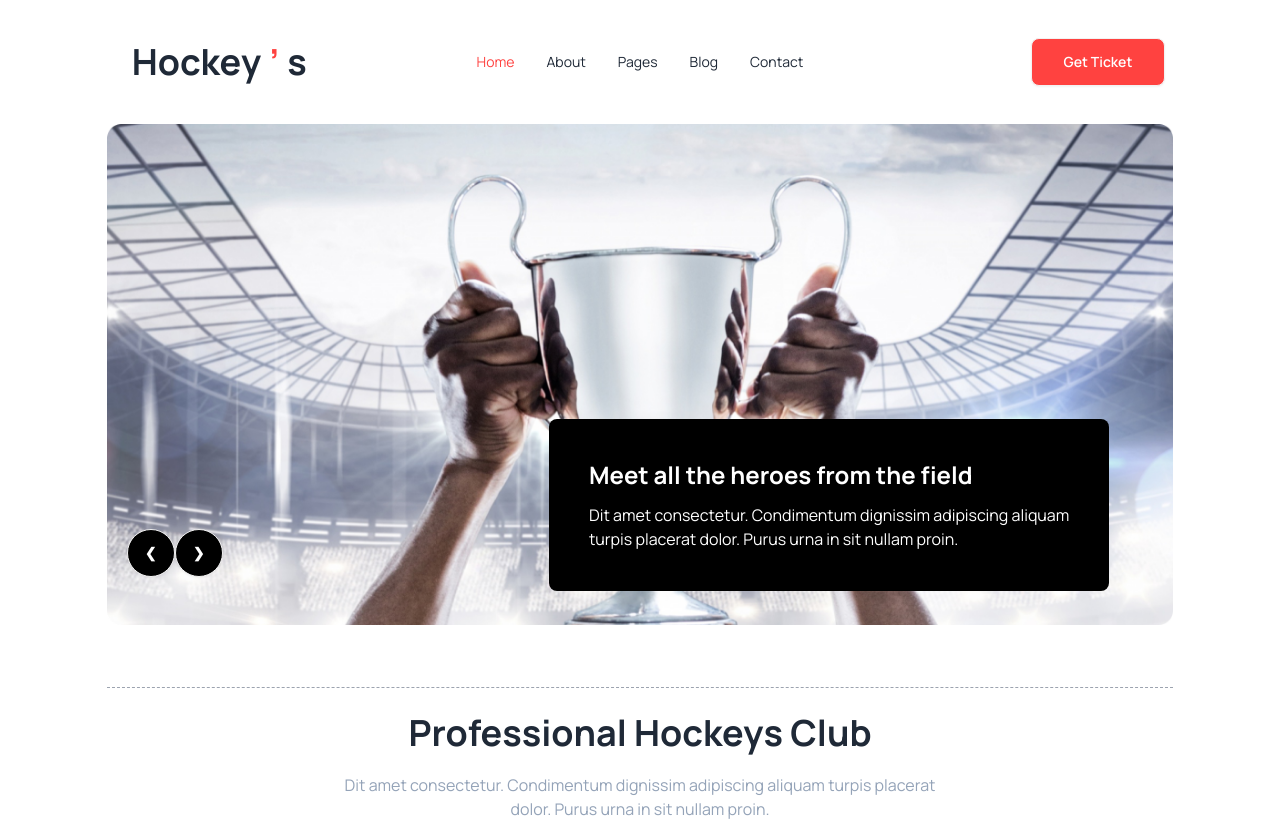
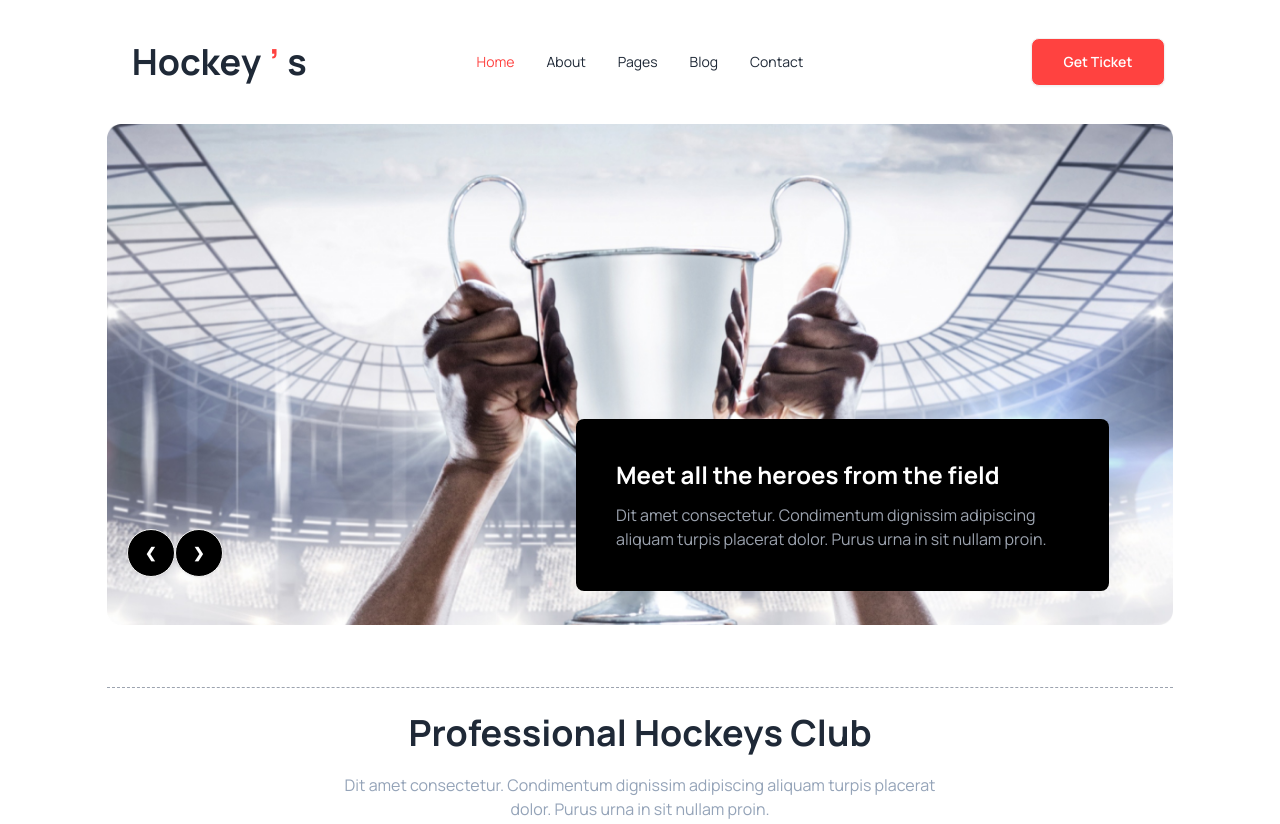
Before and after one commit to Moksina-Akter/Hockey-Assignment, a plain HTML site: page index.html in a window 1280 px wide. Shown: the top 824 px of the page. Drawn offline with nearby package versions, Linux system fonts and the light colour scheme.

Commit message:
banner edit

```diff
--- a/index.html
+++ b/index.html
@@ -94,9 +94,9 @@
         </div>
       </div>
 
-       <div class="absolute  md:absolute bg-black  text-white rounded-lg p-10 space-y-3 md:bottom-10 md:right-16 ">
-            <h1 class=" font-bold text-2xl">Meet all the heroes from the field</h1>
-            <p>Dit amet consectetur. Condimentum dignissim adipiscing aliquam <br> turpis placerat dolor. Purus urna in sit nullam proin. </p>
+       <div class="absolute bg-black rounded-lg md:w-3/6 p-10 space-y-3 md:bottom-10 md:right-16 ">
+            <h1 class=" font-bold text-2xl  text-white">Meet all the heroes from the field</h1>
+            <p class="text-gray-400">Dit amet consectetur. Condimentum dignissim adipiscing aliquam turpis placerat dolor. Purus urna in sit nullam proin. </p>
        </div>
 
    </div>
@@ -606,7 +606,7 @@
 
 
 <!-- ......footer... -->
-    <footer class="footer text-white bg-black text-base-content p-16 mt-10">
+    <footer class="footer text-white bg-black text-base-content p-16 mt-10 ">
       <div class="space-y-2">
         <h1 class="text-2xl font-bold">Get In Touch</h1>
         <p class="text-gray-400">Dit amet consectetur. Condimentum <br> adipiscing aliquam turpis placerat dolor. Purus <br> urna in sit nullam proin. </p>
```
